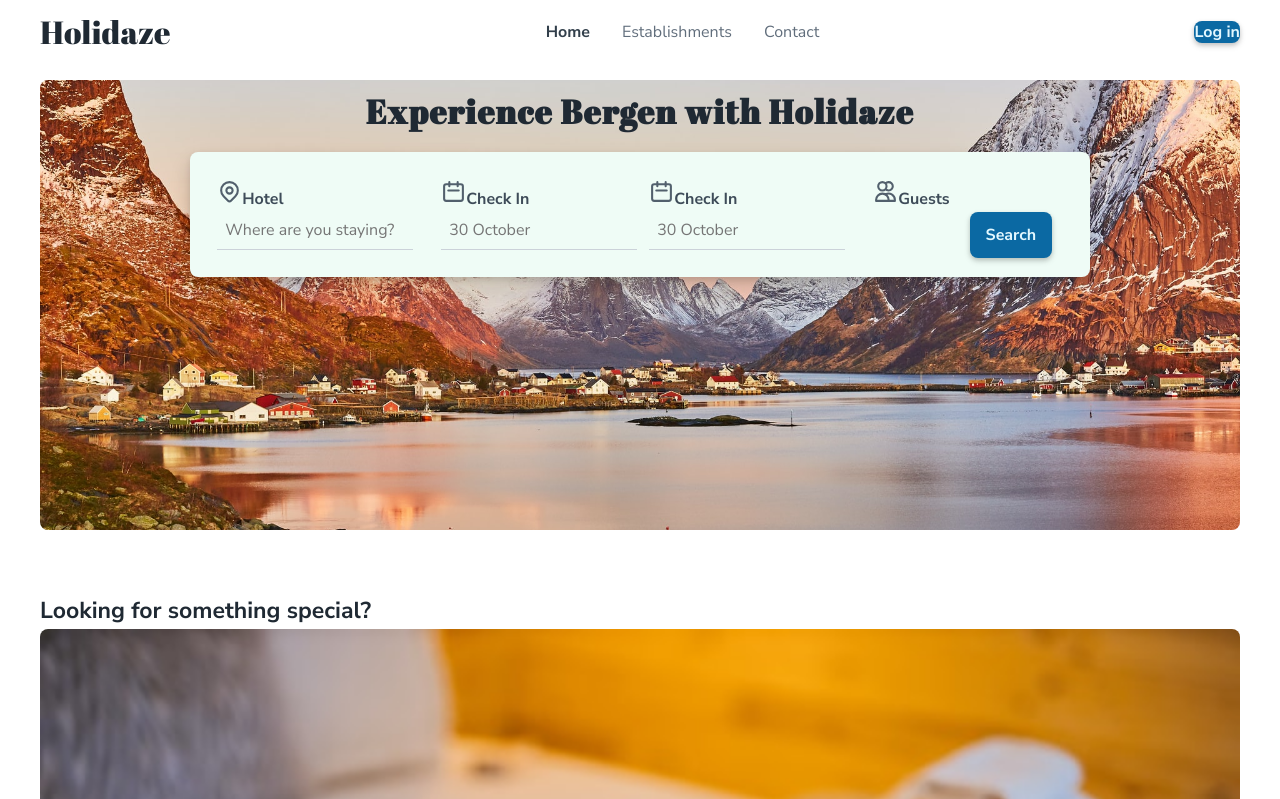
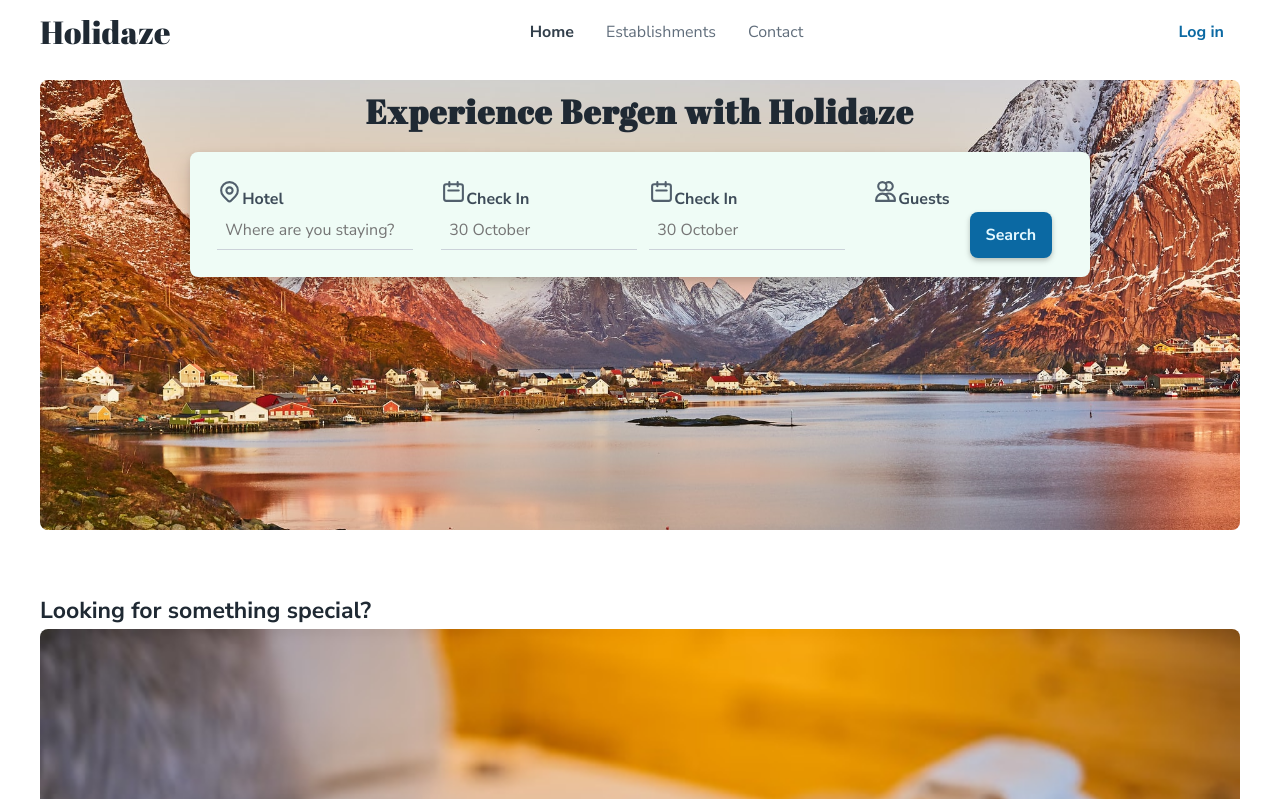
Before and after one commit to Noroff-FEU-Assignments/project-exam-2-Strand-Made, a React (Create React App) app: page / in a window 1280 px wide. Shown: the top 799 px of the page. Built offline with nearby package versions, Linux system fonts and the light colour scheme.

Commit message:
button changes

```diff
--- a/src/components/layout/navigation/MobileNav/MobileNav.tsx
+++ b/src/components/layout/navigation/MobileNav/MobileNav.tsx
@@ -57,7 +57,7 @@ const MobileNav = ({ isToggled }: MobileNavProps) => {
               </FlexContainer>
             </MobileNavList>
             <FlexContainer justifyContent="end">
-              <PrimaryButton>Login</PrimaryButton>
+              <PrimaryButton size="md">Login</PrimaryButton>
             </FlexContainer>
           </>
         ) : null}
--- a/src/components/layout/navigation/Navbar.tsx
+++ b/src/components/layout/navigation/Navbar.tsx
@@ -7,7 +7,7 @@ import NavLinks from "./NavLinks";
 import MobileNav from "./MobileNav/MobileNav";
 import { HiMenu, HiX } from "react-icons/hi";
 import Container from "../Container/Container";
-import { PrimaryButton } from "../../Button/Button";
+import { SecondaryButton } from "../../Button/Button";
 
 const Nav = styled.nav`
   display: flex;
@@ -60,7 +60,7 @@ const Navbar = () => {
             {isToggled ? <HiX size={24} /> : <HiMenu size={24} />}
           </ToggleMenuBtn>
         </Nav>
-        <PrimaryButton>Log in</PrimaryButton>
+        <SecondaryButton size="md">Log in</SecondaryButton>
       </Header>
       <MobileNav isToggled={isToggled} />
     </Container>
```
